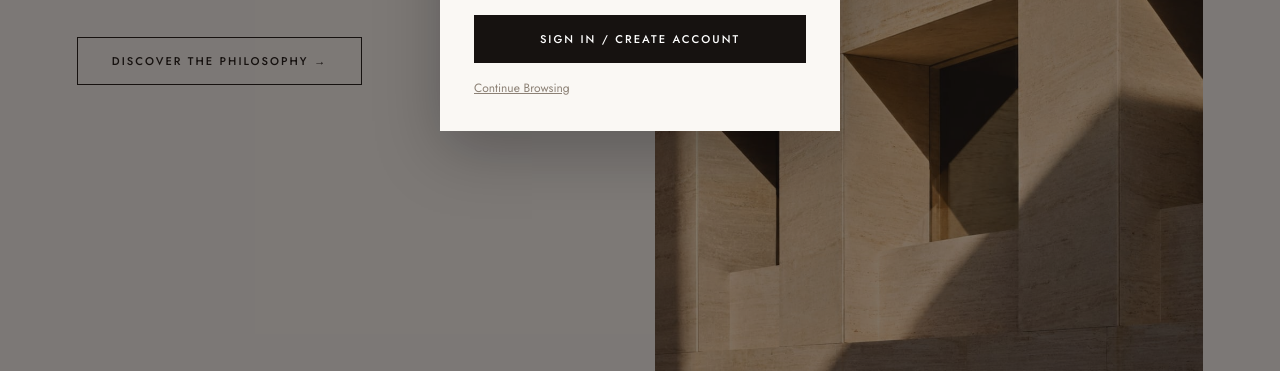
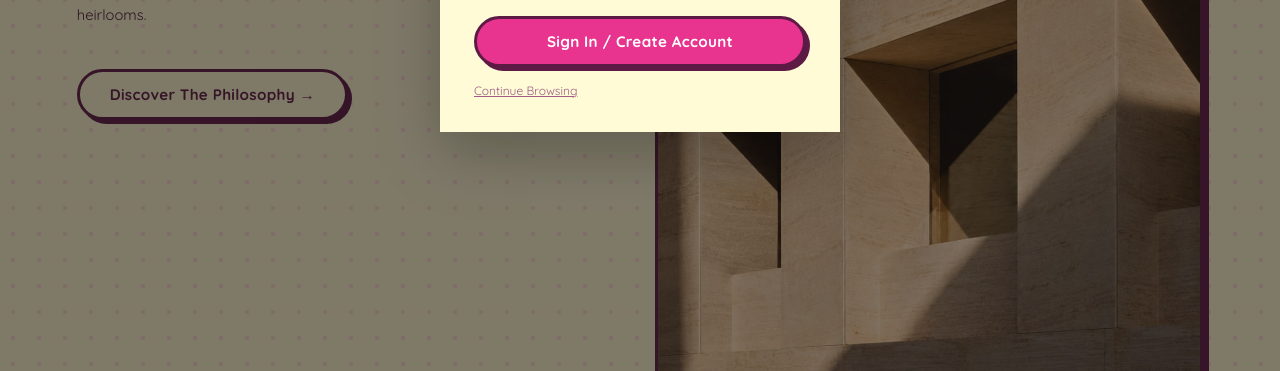
Before and after one commit to yLnda78/theworldofcharmentist, a plain HTML site: page about.html in a window 1280 px wide. Shown: the part 429-800 px from the top of the page. Drawn offline with nearby package versions, Linux system fonts and the light colour scheme; no server answers; a web font is replaced by a local one.

Commit message:
Update about.html

```diff
--- a/about.html
+++ b/about.html
@@ -1,7 +1,8 @@
 <!doctype html>
 <html lang="en">
 <head><meta charset="UTF-8"><meta name="viewport" content="width=device-width, initial-scale=1">
-<title>We Don't Create Jewelry. We Create Collectible Architecture. — CHARMENTIST</title><link rel="stylesheet" href="assets/css/style.css"></head>
+<title>We Don't Create Jewelry. We Create Collectible Architecture. — CHARMENTIST</title><link rel="stylesheet" href="assets/css/style.css">
+<link rel="stylesheet" href="assets/css/girly.css"></head>
 <body data-page="about.html">
 <div id="site-header" data-variant="light"></div>
 
```
